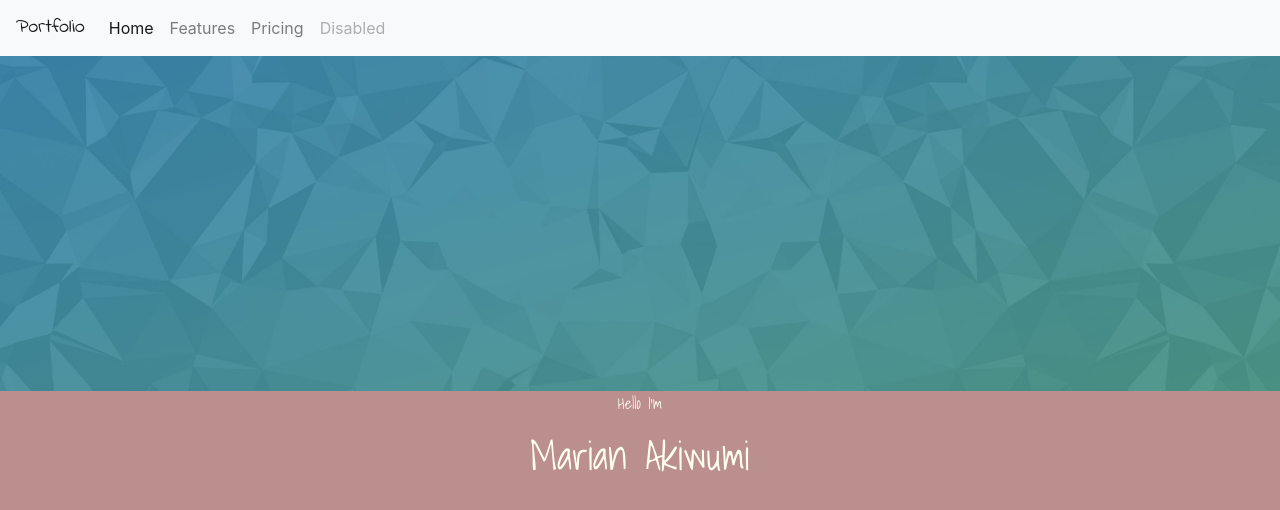
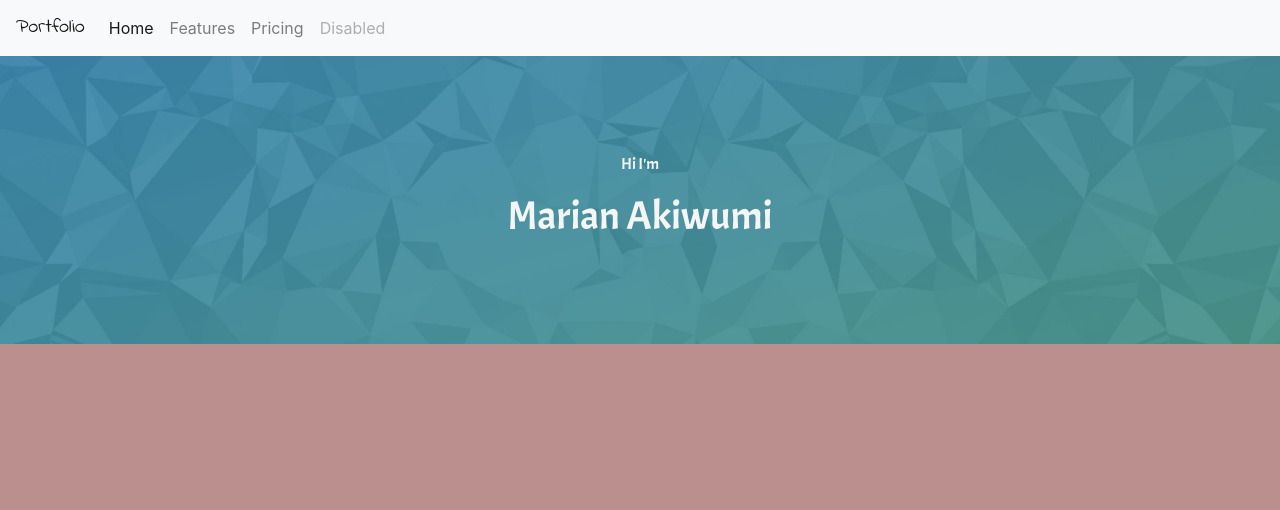
Before and after one commit to makiwumi/Responsive-Portfolio, a plain HTML site: page index.html in a window 1280 px wide. Drawn offline with nearby package versions, Linux system fonts and the light colour scheme.

Commit message:
Header modification

```diff
--- a/index.html
+++ b/index.html
@@ -38,13 +38,11 @@
       </nav>
     </div>
   <!--ShowCase-->
-    <header>
-        <img src="./Images/No-Branding-Header-Background-1.jpg" class="img-fluid" alt="Responsive image">
-          <div class="text-box">
-            <p class="bighead-intro">Hello I'm</p>
-            <h1 class="bighead-name">Marian Akiwumi</h1>
-          </div>
+    <header class="masthead">
+        <p class="masthead-intro">Hi I'm</p>
+        <h1 class="masthead-heading">Marian Akiwumi</h1>
     </header>
+
 
   <!---->
 
--- a/style.css
+++ b/style.css
@@ -5,15 +5,15 @@ body{
 .navbar-brand{
     font-family: 'Indie Flower', cursive;
 }
-.bigHead{
-    background-image: url(./Images/il_570xN.1409320426_gkqw.jpg);
+.masthead {
+    padding: 6em 0;
+    background-image: url(./Images/No-Branding-Header-Background-1.jpg);
     background-size: cover;
-    padding-bottom: 15%;
-
+    background-repeat: no-repeat;
 }
-header{
+header {
     display: block;
     text-align: center;
-    color: ivory;
-    font-family: 'Shadows Into Light', cursive;
+    font-family: Acme;
+    color: whitesmoke;
 }
```
